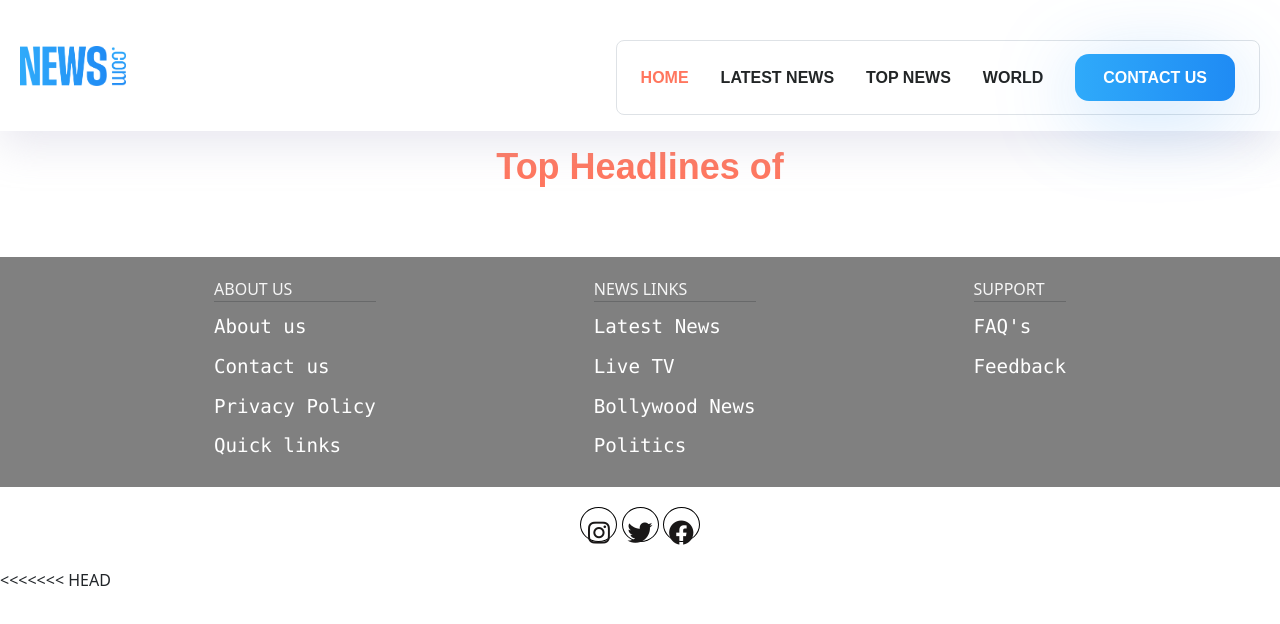
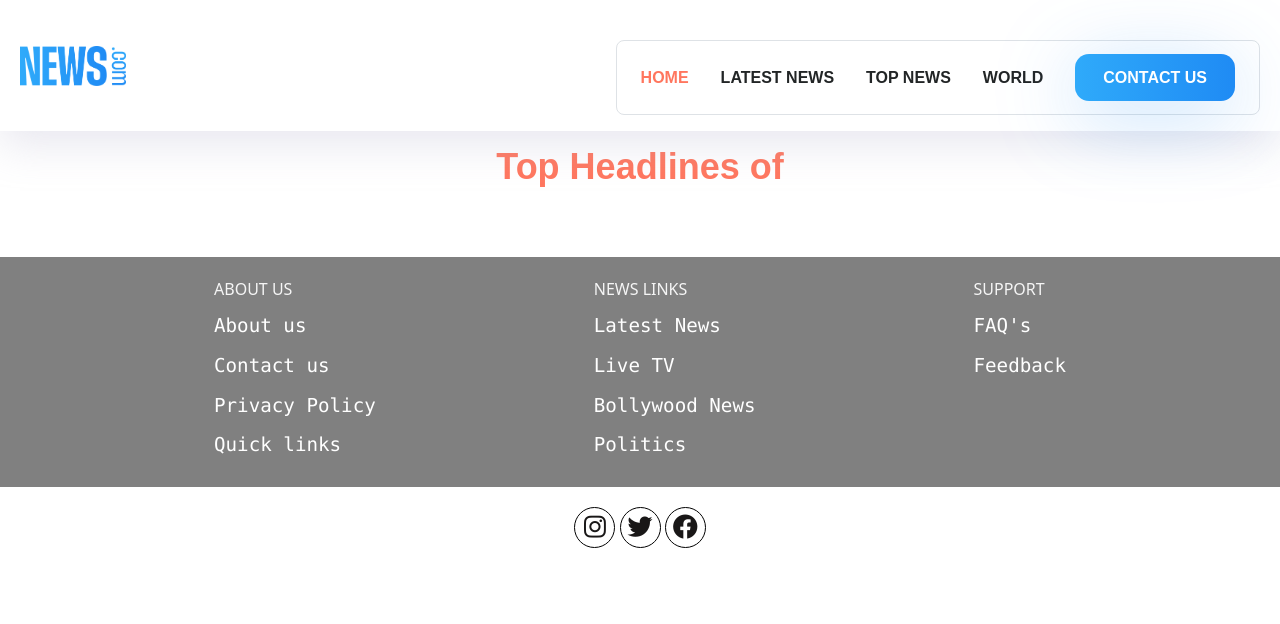
Before and after one commit to codemaniac-sahil/news-webapp-api, a plain HTML site: page index.html in a window 1280 px wide. Drawn offline with nearby package versions, Linux system fonts and the light colour scheme; no server answers; a web font is replaced by a local one.

Commit message:
Fix social icons (#29)
* fixed social-icons alignment

* fixed footer

```diff
--- a/index.html
+++ b/index.html
@@ -124,7 +124,6 @@
       <ul class="list1">
         <span id="b">ABOUT US</span
         ><br />
-        <hr />
         <li><a href="#">About us</a></li>
         <li><a href="#">Contact us</a></li>
         <li><a href="#">Privacy Policy</a></li>
@@ -133,7 +132,6 @@
       <ul class="list2">
         <span id="c">NEWS LINKS</span>
         <br />
-        <hr />
         <li><a href="#">Latest News</a></li>
         <li><a href="#">Live TV</a></li>
         <li><a href="#">Bollywood News</a></li>
@@ -142,7 +140,6 @@
       <ul class="list3">
         <span id="a">SUPPORT</span
         ><br />
-        <hr />
         <li><a href="#">FAQ's</a></li>
         <li><a href="#">Feedback</a></li>
       </ul>
@@ -152,7 +149,6 @@
       <a href="#"><i class="fab fa-twitter"></i></a>
       <a href="#"><i class="fab fa-facebook"></i></a>
     </div>
-    <<<<<<< HEAD
     <!-- <div class="footer-content">
 =======
     <div class="footer-content">
--- a/style.css
+++ b/style.css
@@ -337,12 +337,11 @@ input[type=checkbox] {
     color:inherit;
     border:1px solid black;
     font-size: 25px;
-    height:35px;
-    width:37px;
+    height:41px;
+    width:41px;
     display: inline-block;
     text-align:center;
     border-radius: 50%;
-    padding-top:6px;
    }
 
    .socials a:hover{
```
